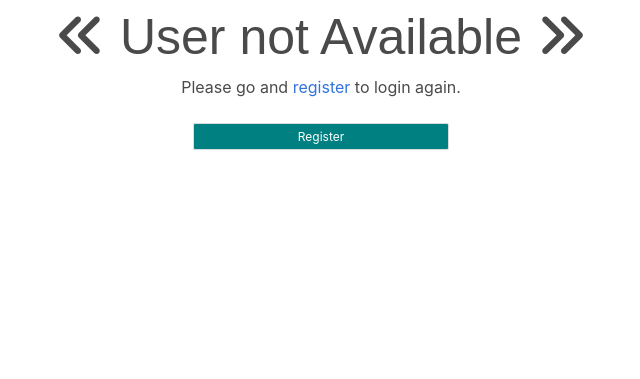
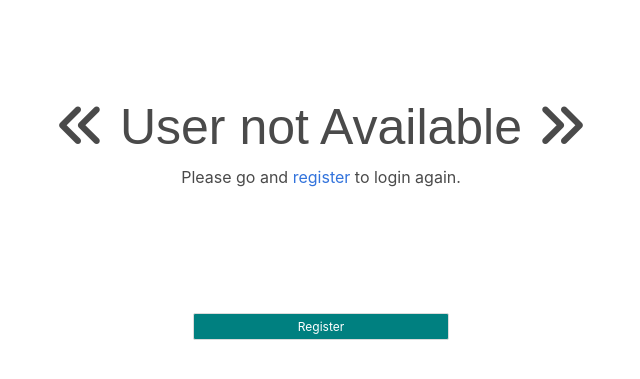
Before and after one commit to iresharma/Flask-pro1, a Flask app: template templates/natAvailable.html in a window 1280 px wide. Shown: the top 379 px of the page, without its empty margins (319-959 px from the left). Run offline with Flask 2, Linux system fonts and the light colour scheme; the template is opened without the code that fills it, so the values that code supplies are empty; some libraries are stand-ins or nearby versions; some web fonts are replaced.

Commit message:
Add files via upload

```diff
--- a/static/invali.css
+++ b/static/invali.css
@@ -1,5 +1,5 @@
 * {
-    margin: 0 0 0 0;
+    margin: 100px 0 0 0;
     margin-top: 60px;
     padding: 0 0 0 0;
     text-align: center;
--- a/static/natAvailable.css
+++ b/static/natAvailable.css
@@ -1,5 +1,5 @@
 * {
-    margin: 0 0 0 0;
+    margin: 100px 0 0 0;
     padding: 0 0 0 0;
     text-align: center;
 }
--- a/static/verify.css
+++ b/static/verify.css
@@ -1,5 +1,5 @@
 * {
-    margin: 0 0 0 0;
+    margin: 100px 0 0 0;
     padding: 0 0 0 0;
     text-align: center;
 }
```
